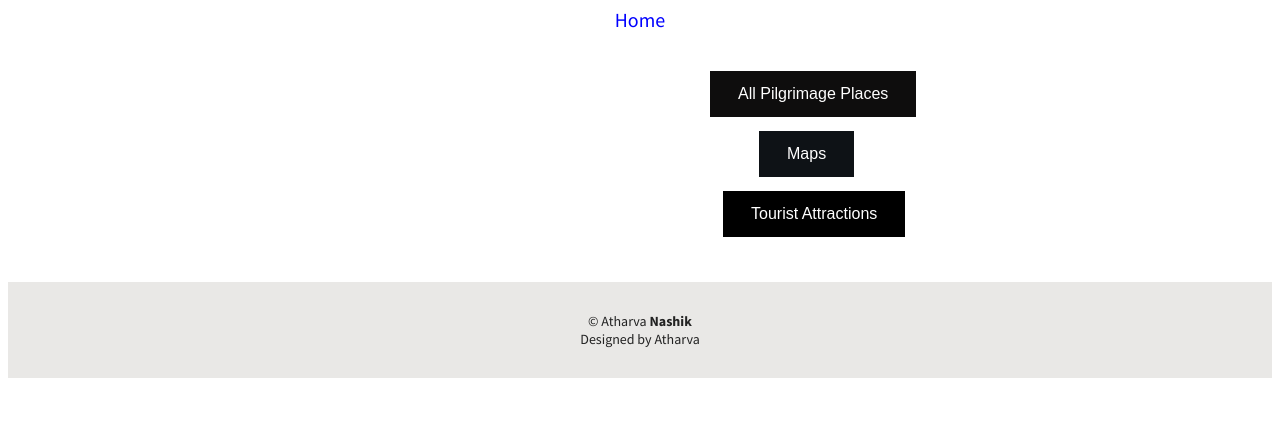
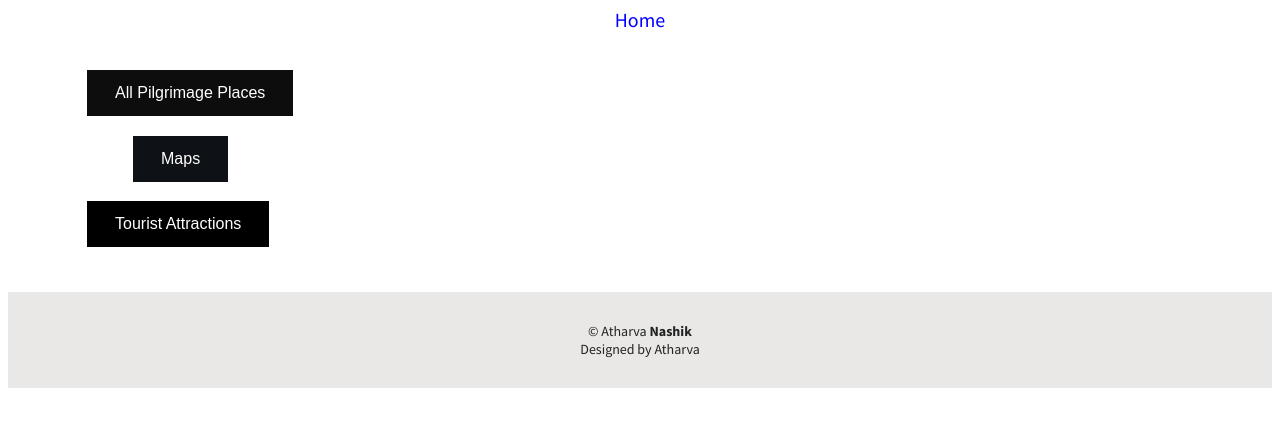
Before and after one commit to Atharvasurya/nashikonline, a plain HTML site: page about.html in a window 1280 px wide. Shown: the part 294-720 px from the top of the page. Drawn offline with Linux system fonts and the light colour scheme.

Commit message:
Update about.css

```diff
--- a/assets/css/about.css
+++ b/assets/css/about.css
@@ -178,6 +178,10 @@ body {
 
 .success {
   background-color: #0e0d0d;
+  display: flex;
+  margin-left: auto;
+  margin-right: auto;
+  align-items: center;
 }
 
 .success a {
@@ -190,7 +194,7 @@ body {
 }
 
 .success {
-  margin: 39px 0 0 702px;
+  margin: 38px 0 0 79px;
 }
 
 .info {
@@ -207,7 +211,7 @@ body {
 }
 
 .info {
-  margin: 14px 0 0 751px;
+ margin: 0px 0 0 125px;
 }
 
 .warning {
@@ -224,7 +228,7 @@ body {
 }
 
 .warning {
-  margin: 14px 0 0 715px;
+  margin: 19px 0 0 79px;
 }
 
 /*footer*/
```
